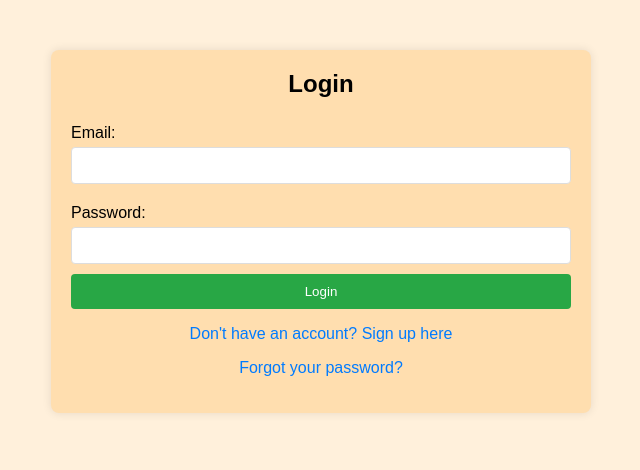
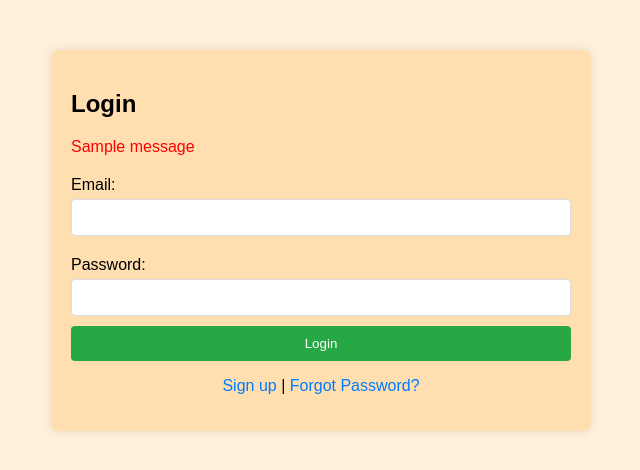
Before and after one commit to deepuzz11/Pantry-Insight, a Flask app: page /login in a window 1280 px wide. Shown: the top 470 px of the page, without its empty margins (319-959 px from the left). Run offline with Flask 3, Linux system fonts and the light colour scheme; one stand-in notice (Sample message) is shown.

Commit message:
Included error message for login page

```diff
--- a/app.py
+++ b/app.py
@@ -49,7 +49,7 @@ def signup():
             flash('Passwords do not match')
             return render_template('signup.html')
 
-        hashed_password = generate_password_hash(password, method='sha256')
+        hashed_password = generate_password_hash(password, method='pbkdf2:sha256')
 
         try:
             users.insert_one({
@@ -70,7 +70,7 @@ def forgot_password():
         new_password = request.form['new_password']
         user = users.find_one({'email': email})
         if user:
-            hashed_password = generate_password_hash(new_password, method='sha256')
+            hashed_password = generate_password_hash(new_password, method='pbkdf2:sha256')
             users.update_one({'email': email}, {'$set': {'password': hashed_password}})
             flash('Password updated successfully. Please log in with your new password.')
             return redirect(url_for('login'))
--- a/static/styles.css
+++ b/static/styles.css
@@ -62,3 +62,14 @@ a {
 a:hover {
     text-decoration: underline;
 }
+
+.flash-messages {
+    list-style-type: none;
+    padding: 0;
+    margin: 0;
+}
+
+.flash-messages li {
+    color: red;
+    margin-bottom: 10px;
+}
--- a/templates/login.html
+++ b/templates/login.html
@@ -1,23 +1,31 @@
 <!DOCTYPE html>
-<html>
+<html lang="en">
 <head>
+    <meta charset="UTF-8">
+    <meta name="viewport" content="width=device-width, initial-scale=1.0">
     <title>Login</title>
     <link rel="stylesheet" href="{{ url_for('static', filename='styles.css') }}">
 </head>
 <body>
     <div class="container">
-        <h1>Login</h1>
-        <form method="post" action="{{ url_for('login') }}">
+        <h2>Login</h2>
+        {% with messages = get_flashed_messages() %}
+            {% if messages %}
+                <ul class="flash-messages">
+                    {% for message in messages %}
+                        <li>{{ message }}</li>
+                    {% endfor %}
+                </ul>
+            {% endif %}
+        {% endwith %}
+        <form method="POST" action="{{ url_for('login') }}">
             <label for="email">Email:</label>
             <input type="email" id="email" name="email" required>
-
             <label for="password">Password:</label>
             <input type="password" id="password" name="password" required>
-
             <button type="submit">Login</button>
         </form>
-        <p><a href="{{ url_for('signup') }}">Don't have an account? Sign up here</a></p>
-        <p><a href="{{ url_for('forgot_password') }}">Forgot your password?</a></p>
+        <p><a href="{{ url_for('signup') }}">Sign up</a> | <a href="{{ url_for('forgot_password') }}">Forgot Password?</a></p>
     </div>
 </body>
 </html>
```
